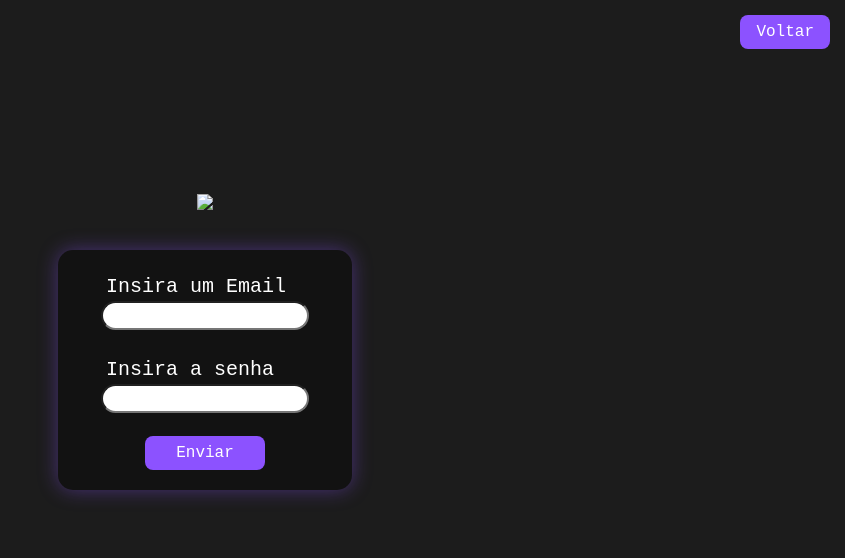
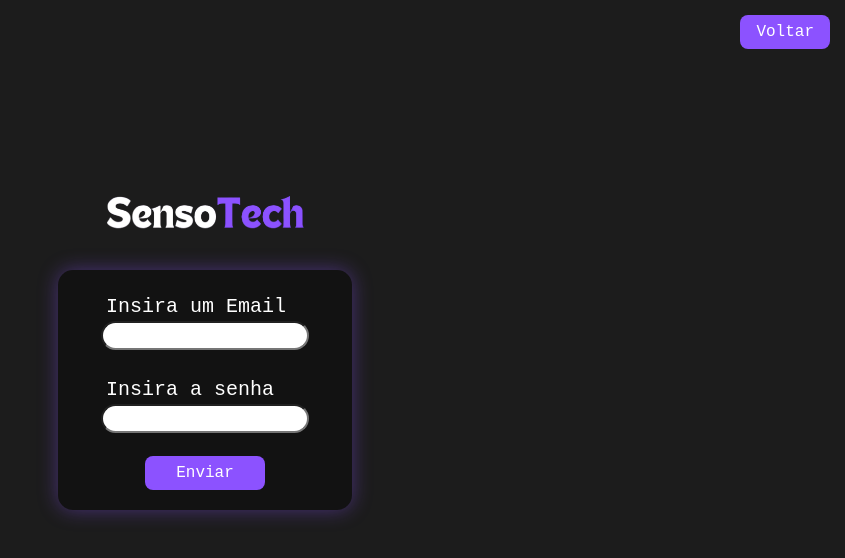
Before and after one commit to EloizaMotin/SensoTech, a plain HTML site: page login.html in a window 1280 px wide. Shown: the whole page, without its empty margins (435-1280 px from the left). Drawn offline with Linux system fonts and the light colour scheme.

Commit message:
Update login.html

```diff
--- a/login.html
+++ b/login.html
@@ -15,7 +15,7 @@
   </div>
     <div class="pailogo">
         <div class="logo">
-            <img src="img/logosensotech.png">
+            <img src="logosensotech.png">
         </div>
         <div class="form">
             <form class="filhoform" action="inicio.html" method="GET">
```
